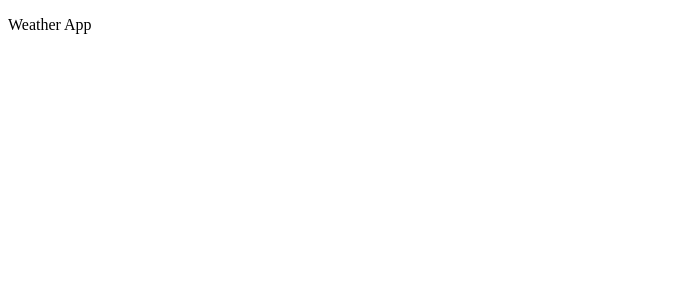
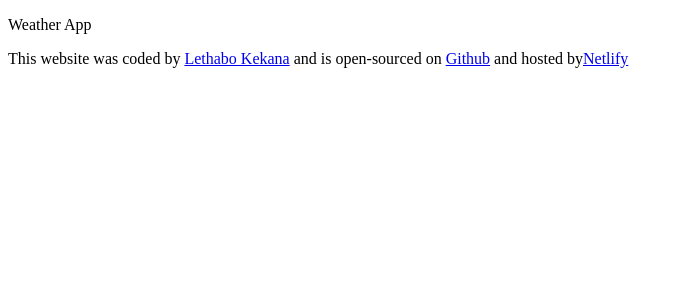
Before and after one commit to Faithk33/react-weather-project, a React (Create React App) app: page / in a window 1280 px wide. Shown: the top 300 px of the page, without its empty margins (0-683 px from the left). Built offline with nearby package versions, Linux system fonts and the light colour scheme.

Commit message:
added github repo url

```diff
--- a/src/App.js
+++ b/src/App.js
@@ -4,13 +4,16 @@ import './App.css';
 export default function App() {
   return (
     <div className="App">
-      <header className="App-header">
 
         <p>
           Weather App
         </p>
 
-      </header>
+        <footer>
+          This website was coded by <a href='https://github.com/Faithk33'>Lethabo Kekana</a> and is open-sourced on <a href='https://github.com/Faithk33/react-weather-project'>Github</a> and hosted by
+         <a href='https://react-weather-lkekana.netlify.app/'>Netlify</a>
+        </footer>
+
     </div>
   );
 }
```
